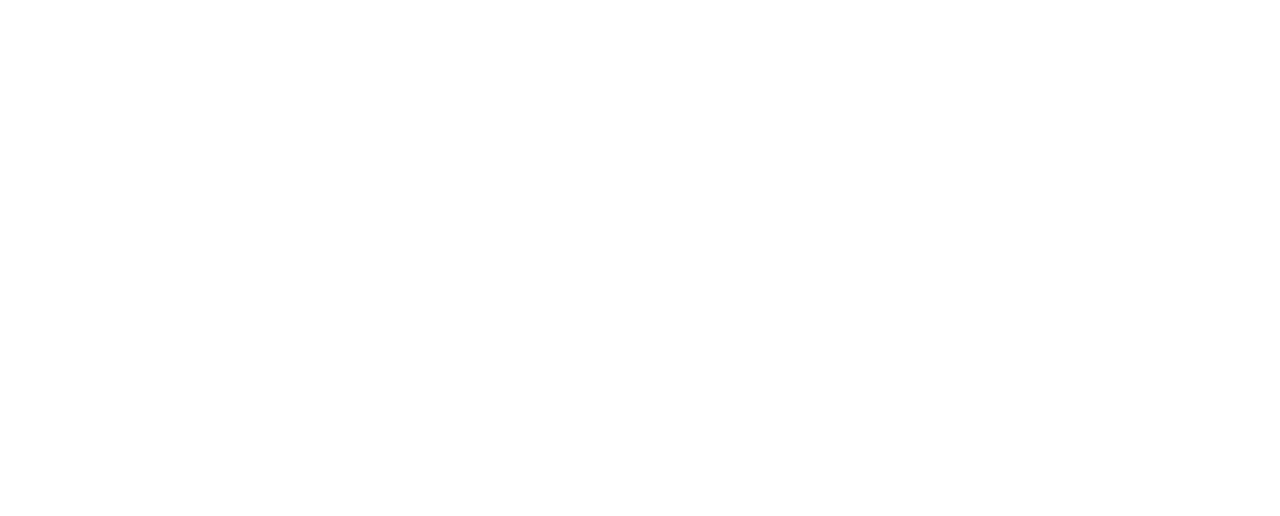
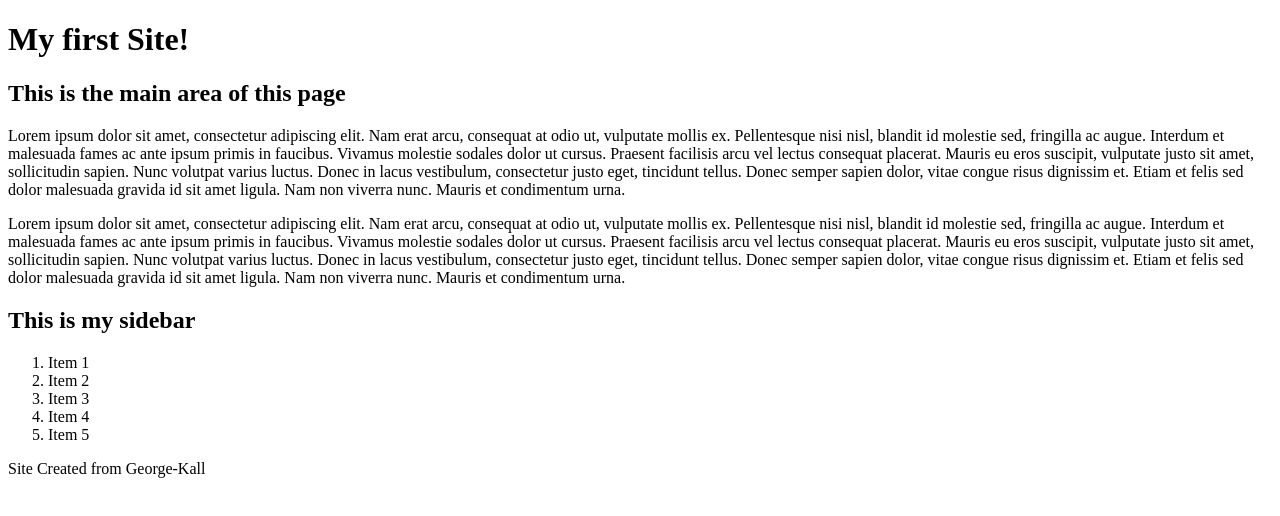
Before and after one commit to George-Kall/first-site, a plain HTML site: page index.html in a window 1280 px wide. Drawn offline with Linux system fonts and the light colour scheme.

Commit message:
Just HTML

```diff
--- a/index.html
+++ b/index.html
@@ -3,10 +3,36 @@
 <head>
     <meta charset="UTF-8">
     <meta http-equiv="X-UA-Compatible" content="IE=edge">
+    <meta name="author" content="George-kall">
     <meta name="viewport" content="width=device-width, initial-scale=1.0">
-    <title>Document</title>
+    <title>First Layout</title>
 </head>
 <body>
+    <header>
+        <h1>My first Site!</h1>
+    </header>
 
+    <section>
+        <h1>This is the main area of this page</h1>
+        <p>Lorem ipsum dolor sit amet, consectetur adipiscing elit. Nam erat arcu, consequat at odio ut, vulputate mollis ex. Pellentesque nisi nisl, blandit id molestie sed, fringilla ac augue. Interdum et malesuada fames ac ante ipsum primis in faucibus. Vivamus molestie sodales dolor ut cursus. Praesent facilisis arcu vel lectus consequat placerat. Mauris eu eros suscipit, vulputate justo sit amet, sollicitudin sapien. Nunc volutpat varius luctus. Donec in lacus vestibulum, consectetur justo eget, tincidunt tellus. Donec semper sapien dolor, vitae congue risus dignissim et. Etiam et felis sed dolor malesuada gravida id sit amet ligula. Nam non viverra nunc. Mauris et condimentum urna.</p>
+        <p>Lorem ipsum dolor sit amet, consectetur adipiscing elit. Nam erat arcu, consequat at odio ut, vulputate mollis ex. Pellentesque nisi nisl, blandit id molestie sed, fringilla ac augue. Interdum et malesuada fames ac ante ipsum primis in faucibus. Vivamus molestie sodales dolor ut cursus. Praesent facilisis arcu vel lectus consequat placerat. Mauris eu eros suscipit, vulputate justo sit amet, sollicitudin sapien. Nunc volutpat varius luctus. Donec in lacus vestibulum, consectetur justo eget, tincidunt tellus. Donec semper sapien dolor, vitae congue risus dignissim et. Etiam et felis sed dolor malesuada gravida id sit amet ligula. Nam non viverra nunc. Mauris et condimentum urna.</p>
+
+    </section>
+
+    <aside>
+        <h2>This is my sidebar</h2>
+        <ol>
+            <li>Item 1</li>
+            <li>Item 2</li>
+            <li>Item 3</li>
+            <li>Item 4</li>
+            <li>Item 5</li>
+        </ol>
+    </aside>
+
+    <footer>
+        <p>Site Created from George-Kall</p>
+
+    </footer>
 </body>
 </html>
```
